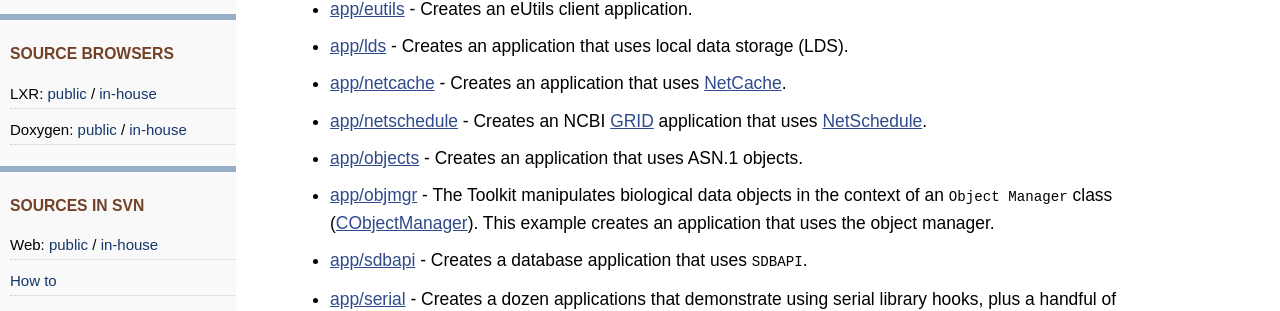
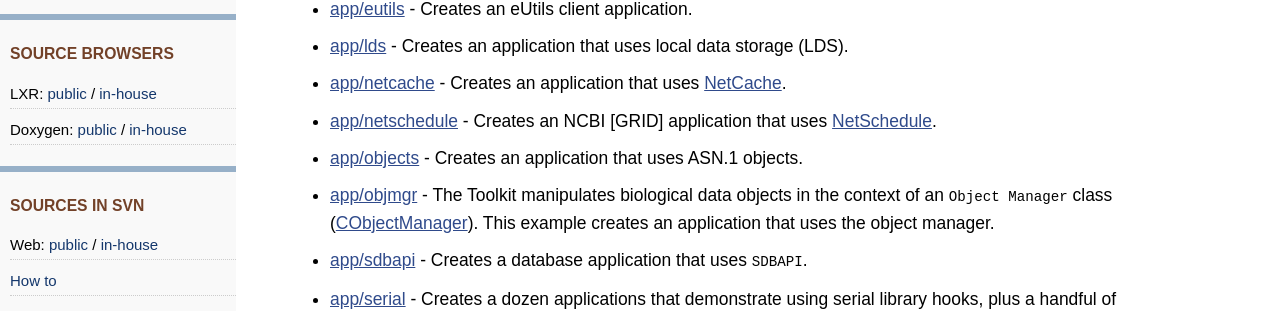
Before and after one commit to ncbi/cxx-toolkit, a Jekyll site: the page built from pages/ch_start.md, in a window 1280 px wide and 900 px high, scrolled down 4432 px. Shown: the part 149-460 px from the top of the window. Built offline with Jekyll 4.4.1, drawn with Linux system fonts in a browser that asks for light colours; some of the changed lines change nothing that is shown.

Commit message:
Link fixed

```diff
--- a/pages/ch_start.md
+++ b/pages/ch_start.md
@@ -145,7 +145,7 @@
 
 -   [app/netcache](https://www.ncbi.nlm.nih.gov/IEB/ToolBox/CPP_DOC/lxr/source/src/sample/app/netcache/) - Creates an application that uses [NetCache](ch_app.html#ch_app.ncbi_netcache_service).
 
--   [app/netschedule](https://www.ncbi.nlm.nih.gov/IEB/ToolBox/CPP_DOC/lxr/source/src/sample/app/netschedule/) - Creates an NCBI [GRID]([http://intranet.ncbi.nlm.nih.gov:6224/wiki-private/CxxToolkit/index.cgi/GRID](https://confluence.ncbi.nlm.nih.gov/display/CT/GRID)) application that uses [NetSchedule](http://intranet.ncbi.nlm.nih.gov:6224/wiki-private/CxxToolkit/index.cgi/NetSchedule).
+-   [app/netschedule](https://www.ncbi.nlm.nih.gov/IEB/ToolBox/CPP_DOC/lxr/source/src/sample/app/netschedule/) - Creates an NCBI [GRID] application that uses [NetSchedule](https://confluence.ncbi.nlm.nih.gov/display/CT/GRID).
 
 -   [app/objects](https://www.ncbi.nlm.nih.gov/IEB/ToolBox/CPP_DOC/lxr/source/src/sample/app/objects/) - Creates an application that uses ASN.1 objects.
 
```
